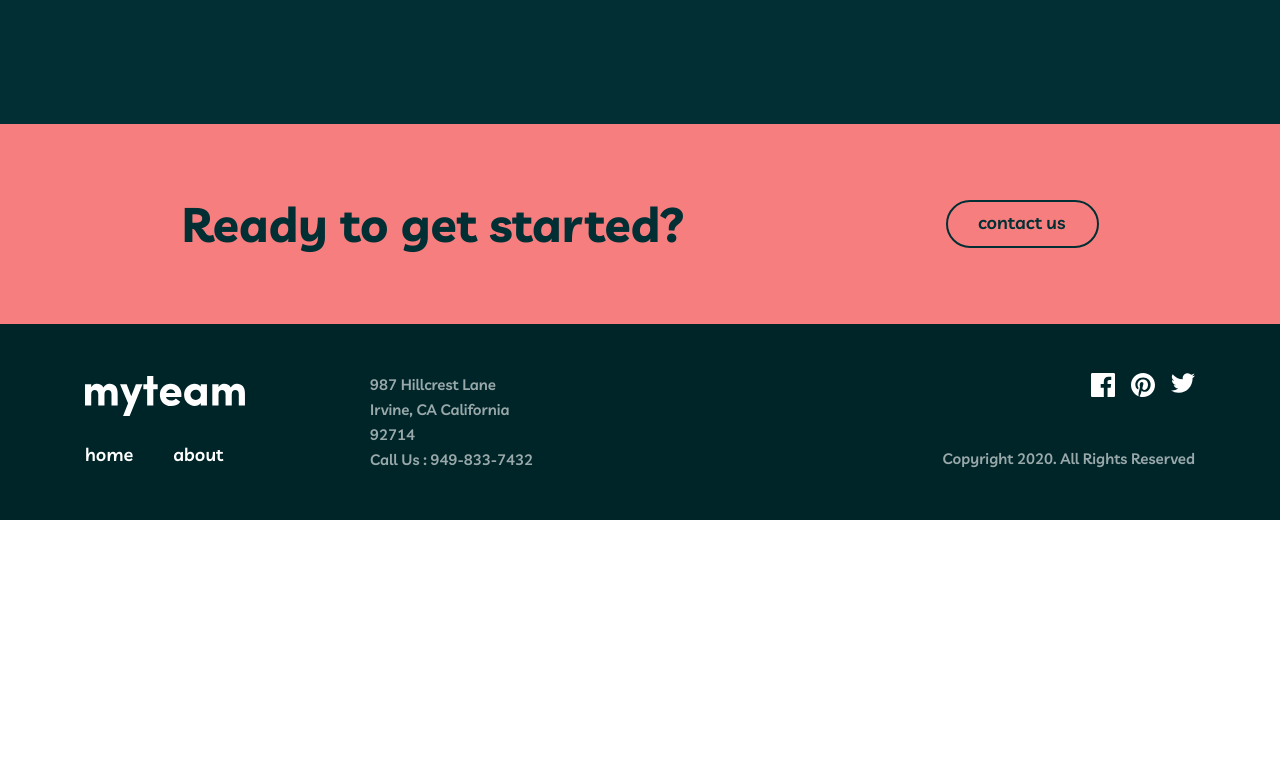
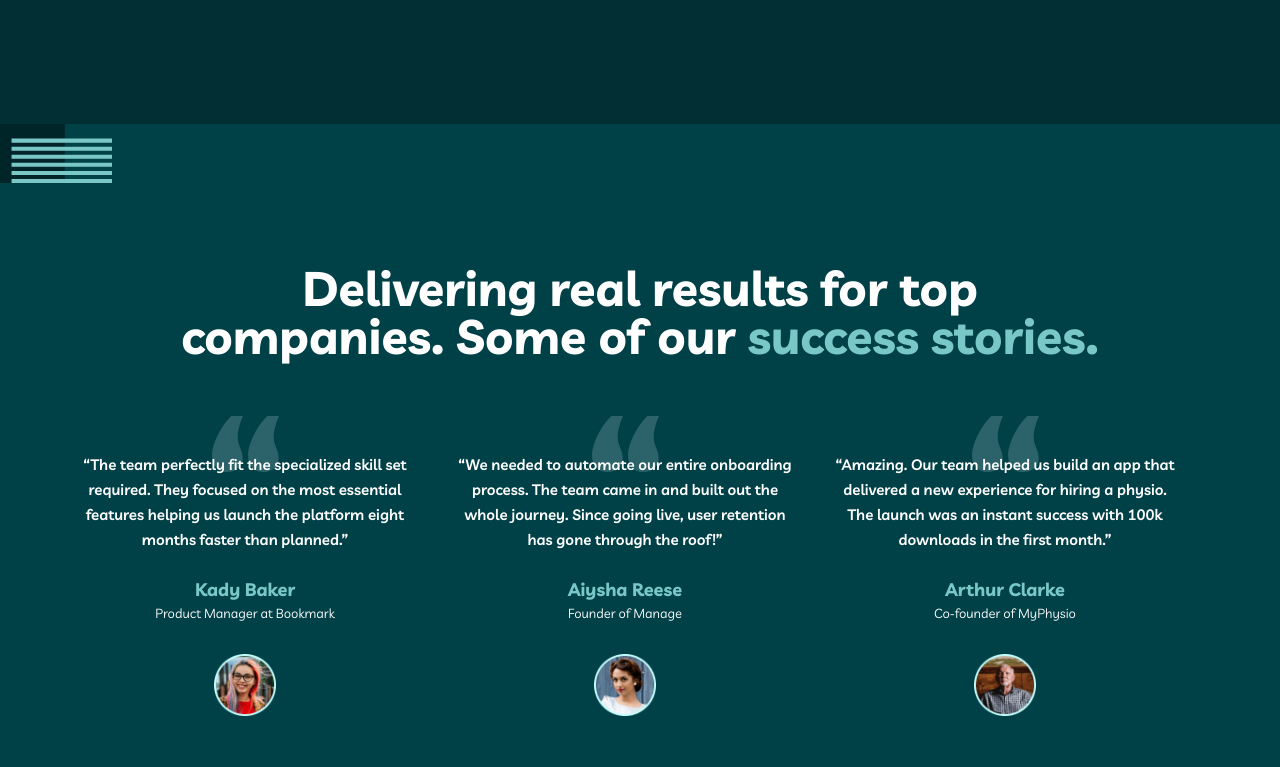
Before and after one commit to BORETS2002/um-myteam-1, a plain HTML site: page index.html in a window 1280 px wide. Shown: the part 1260-2027 px from the top of the page. Before the commit the page ends 1780 px from the top, so only its background shows below. Drawn offline with Linux system fonts and the light colour scheme.

Commit message:
trhee end

```diff
--- a/css/main.css
+++ b/css/main.css
@@ -3,6 +3,7 @@
   --main-hero-bg-color: #014e56;
   --main-link-hover-color: #f67e7e;
   --main-font-weight: 600;
+  --main-three-bg-color: #004047;
   --header-link-text-color: #002529;
 }
 
@@ -195,6 +196,112 @@ body {
   font-weight: 600;
   font-size: 18px;
   line-height: 28px;
+  color: var(--main-text-color);
+}
+
+.three {
+  padding-top: 140px;
+  padding-bottom: 151px;
+  background-image: url("/images/turtburchak.svg"),
+    url("/images/three-ong-tomon.svg");
+  background-size: 147px 100px, 200px 200px;
+  background-repeat: no-repeat;
+  background-position: calc(50% - 602px) calc(50% - 363px),
+    calc(50% + 575px) calc(50% + 371px);
+  background-color: var(--main-three-bg-color);
+}
+
+.three__big-box {
+  width: 932px;
+  margin-right: auto;
+  margin-left: auto;
+}
+.three__big-tex {
+  margin: 0;
+  font-family: "Livvic";
+  font-style: normal;
+  font-weight: 700;
+  font-size: 48px;
+  line-height: 48px;
+  text-align: center;
+  color: var(--main-text-color);
+}
+.three__color {
+  color: #79c8c7;
+}
+.three__list {
+  display: flex;
+  align-items: center;
+  justify-content: center;
+  margin: 0;
+  padding: 0;
+  list-style: none;
+}
+.three__itms {
+  width: 350px;
+  margin-top: 52px;
+  margin-right: 30px;
+  padding-top: 40px;
+  background-image: url("/images/qushtirnoq.svg");
+  background-size: 67px 56px;
+  background-repeat: no-repeat;
+  background-position: calc(50%) calc(50% - 120px);
+}
+
+.three__itms::after {
+  display: block;
+  margin-top: 32px;
+  margin-right: auto;
+  margin-left: auto;
+  content: "";
+  width: 62px;
+  height: 62px;
+  background-image: url("/images/ackili-qiz.png");
+  background-repeat: no-repeat;
+  background-size: contain;
+}
+
+.three__itms:nth-child(2)::after {
+  background-image: url("/images/qora-sochli-qiz.png");
+}
+.three__itms:nth-child(3)::after {
+  background-image: url("/images/chol.png");
+}
+
+.three__itms-text {
+  margin: 0;
+  margin-bottom: 24px;
+  font-family: "Livvic";
+  font-style: normal;
+  font-weight: 600;
+  font-size: 15px;
+  line-height: 25px;
+  text-align: center;
+  color: #ffffff;
+}
+
+.three__itms-big-text {
+  margin: 0;
+  font-family: "Livvic";
+  font-style: normal;
+  font-weight: 700;
+  font-size: 18px;
+  line-height: 28px;
+  text-align: center;
+  color: #79c8c7;
+}
+.three__itms-mini-text-box {
+  width: 350px;
+  display: flex;
+  justify-content: center;
+}
+.three__itms-mini-text {
+  margin: 0;
+  font-family: "Livvic";
+  font-size: 13px;
+  line-height: 18px;
+  text-align: center;
+  color: #ffffff;
   color: var(--main-text-color);
 }
 
--- a/index.html
+++ b/index.html
@@ -107,6 +107,58 @@
         </div>
       </section>
       <!-- BUILD section end -->
+
+      <section class="three">
+        <div class="container">
+          <div class="three__big-box">
+            <h2 class="three__big-tex">
+              Delivering real results for top companies. Some of our
+              <span class="three__color">success stories.</span>
+            </h2>
+          </div>
+          <ul class="three__list">
+            <li class="three__itms">
+              <p class="three__itms-text">
+                “The team perfectly fit the specialized skill set required. They
+                focused on the most essential features helping us launch the
+                platform eight months faster than planned.”
+              </p>
+              <h3 class="three__itms-big-text">Kady Baker</h3>
+              <div class="three__itms-mini-text-box">
+                <small class="three__itms-mini-text"
+                  >Product Manager at Bookmark</small
+                >
+              </div>
+            </li>
+
+            <li class="three__itms">
+              <p class="three__itms-text">
+                “We needed to automate our entire onboarding process. The team
+                came in and built out the whole journey. Since going live, user
+                retention has gone through the roof!”
+              </p>
+              <h3 class="three__itms-big-text">Aiysha Reese</h3>
+              <div class="three__itms-mini-text-box">
+                <small class="three__itms-mini-text">Founder of Manage</small>
+              </div>
+            </li>
+
+            <li class="three__itms">
+              <p class="three__itms-text">
+                “Amazing. Our team helped us build an app that delivered a new
+                experience for hiring a physio. The launch was an instant
+                success with 100k downloads in the first month.”
+              </p>
+              <h3 class="three__itms-big-text">Arthur Clarke</h3>
+              <div class="three__itms-mini-text-box">
+                <small class="three__itms-mini-text"
+                  >Co-founder of MyPhysio</small
+                >
+              </div>
+            </li>
+          </ul>
+        </div>
+      </section>
 
       <!-- READY section start -->
       <section class="ready">
```
Also changed, not shown: images/ready-bg.svg (added).
